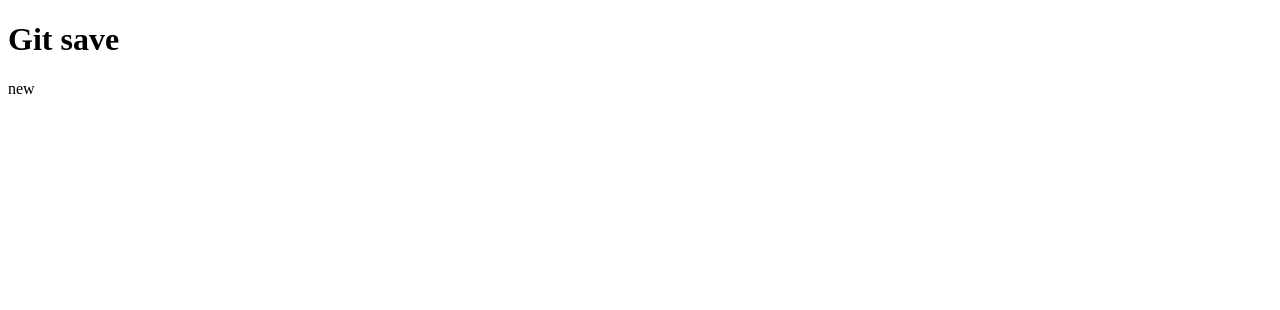
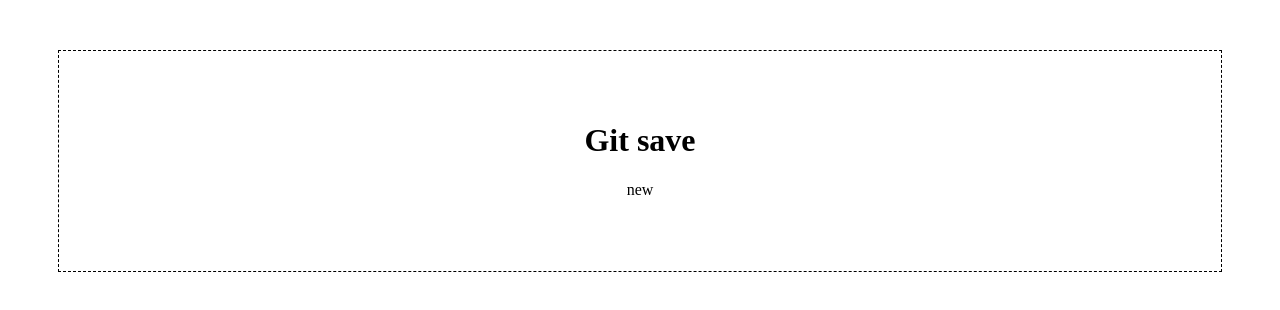
Before and after one commit to AndreyYanovskiy/site, a plain HTML site: page index.html in a window 1280 px wide. Drawn offline with Linux system fonts and the light colour scheme.

Commit message:
first commit

```diff
--- a/index.html
+++ b/index.html
@@ -4,9 +4,12 @@
 <head>
 	<meta charset="utf-8">
 	<title>Git</title>
+    <link rel="stylesheet" href="style.css">
 </head>
 <body>
+<div class="git">
     <h1>Git save</h1>
     <p>new</p>
+</div>
 </body>
 </html>
--- /dev/null
+++ b/style.css
@@ -0,0 +1,9 @@
+.git {
+    wright: 50px;
+    height: 120px;
+    border: 1px black dashed;
+    text-align: center;
+    margin: 50px;
+    padding: 50px;
+    cursor: pointer;
+}
```
